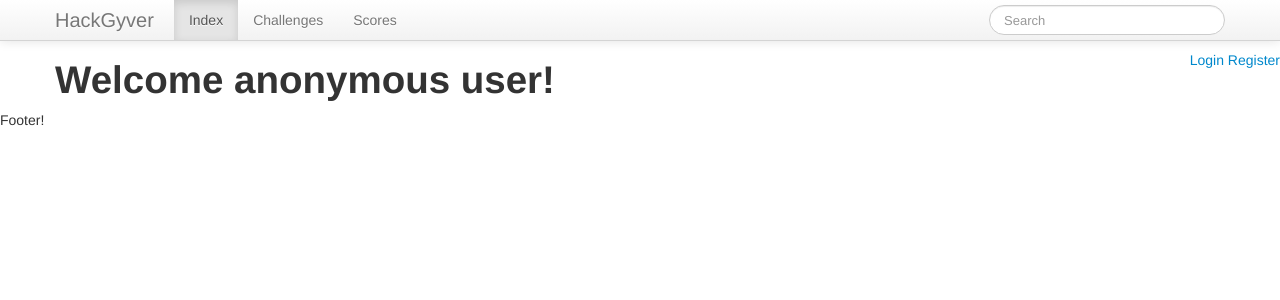
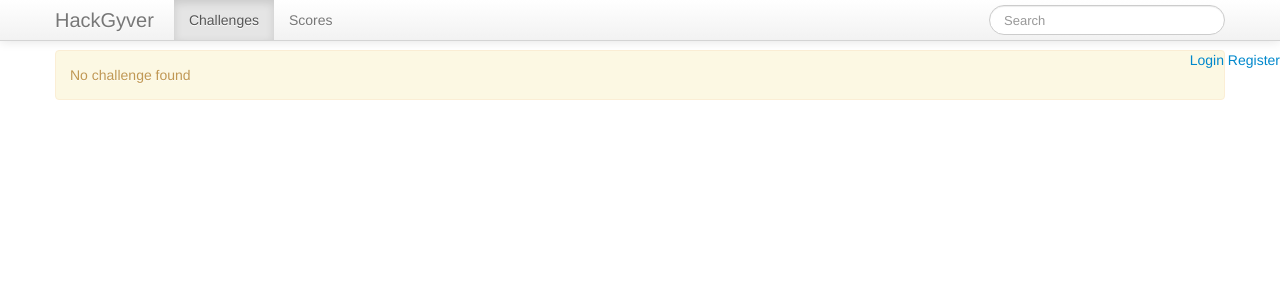
Before and after one commit to HackGyver/challenges, a Flask app: page / in a window 1280 px wide. Shown: the top 300 px of the page. Run offline with Flask 2, Linux system fonts and the light colour scheme; data that the repository does not hold is empty; parts of the project's set-up code (start-up, migrations or seed data) failed here and were passed over; some libraries are stand-ins or nearby versions.

Commit message:
delete index since it is useless

```diff
--- a/web/__init__.py
+++ b/web/__init__.py
@@ -24,7 +24,6 @@ webdb = SQLAlchemy(webapp)
 #   import web.database
 # It will import web.database which contains the definition models of the
 # database of the portal
-import web.main
 import web.database
 import web.login
 import web.challenges
--- a/web/challenges.py
+++ b/web/challenges.py
@@ -134,6 +134,7 @@ class ManageChallengeForm(wtf.Form):
         db.session.commit()
 
 
+@webapp.route('/')
 @webapp.route('/categories/')
 @webapp.route('/challenges/')
 def show_challenges():
@@ -175,7 +176,7 @@ def show_challenge(id):
 def create_challenge():
     if not login.current_user.is_authenticated():
         flash('You must be authenticated', 'error')
-        return redirect(url_for('index'), user=login.current_user)
+        return redirect(url_for('show_challenges'), user=login.current_user)
 
     form = ManageChallengeForm(request.form)
     if form.validate_on_submit():
@@ -193,16 +194,16 @@ def create_challenge():
 def edit_challenge(id):
     if not login.current_user.is_authenticated():
         flash('You must be authenticated', 'error')
-        return redirect(url_for('index'), user=login.current_user)
+        return redirect(url_for('show_challenges'), user=login.current_user)
 
     challenge = db.session.query(Challenge).filter(Challenge.id==id).first()
     if not challenge:
         flash('Unknow challenge', 'warning')
-        return redirect(url_for('index'), user=login.current_user)
+        return redirect(url_for('show_challenges'), user=login.current_user)
 
     if not login.current_user in challenge.authors:
         flash("You can't edit this challenge", 'warning')
-        return redirect(url_for('index'), user=login.current_user)
+        return redirect(url_for('show_challenges'), user=login.current_user)
 
     form = ManageChallengeForm(request.form, obj=challenge)
     if form.validate_on_submit():
--- a/web/login.py
+++ b/web/login.py
@@ -76,7 +76,7 @@ def login_view():
         user = form.get_user()
         login.login_user(user)
         flash('You were logged in', 'info')
-        return redirect(url_for('index'))
+        return redirect(url_for('show_challenges'))
 
     return render_template('form.html', form=form)
 
@@ -94,7 +94,7 @@ def register_view():
 
         login.login_user(user)
         flash('You were registered', 'info')
-        return redirect(url_for('index'))
+        return redirect(url_for('show_challenges'))
 
     return render_template('form.html', form=form)
 
@@ -103,7 +103,7 @@ def register_view():
 def logout_view():
     login.logout_user()
     flash('You were logged out', 'info')
-    return redirect(url_for('index'))
+    return redirect(url_for('show_challenges'))
 
 
 # Init Flask-Login
--- a/web/main.py
+++ /dev/null
@@ -1,16 +0,0 @@
-# -*- coding: utf-8 -*-
-"""
-
-    Main file for the web portal.
-
-"""
-
-
-from flask import render_template
-from flask.ext import login
-from web import webapp
-
-
-@webapp.route('/')
-def index():
-    return render_template('index.html', user=login.current_user)
--- a/web/templates/_layout.html
+++ b/web/templates/_layout.html
@@ -39,6 +39,8 @@
 
         {% block body %}{% endblock %}
 
+        {#
         {% include "_footer.html" %}
+        #}
     </body>
 </html>
--- a/web/templates/_navbar.html
+++ b/web/templates/_navbar.html
@@ -4,7 +4,6 @@
             <span class="brand">HackGyver</span>
             <ul class="nav">
             {% for endpoint, caption in [
-                ('index', 'Index'),
                 ('show_challenges', 'Challenges'),
                 ('show_scores', 'Scores')
             ] %}
--- a/web/templates/index.html
+++ /dev/null
@@ -1,13 +0,0 @@
-{% extends "_layout.html" %}
-
-{% block title %}Index{% endblock %}
-
-{% block body %}
-<div class="container">
-    {% if user and user.is_authenticated() %}
-        <h1>Hello {{ user.username }}!</h1>
-    {% else %}
-        <h1>Welcome anonymous user!</h1>
-    {% endif %}
-</div>
-{% endblock %}
--- a/web/user.py
+++ b/web/user.py
@@ -37,7 +37,7 @@ def show_settings():
 
     if not login.current_user.is_authenticated():
         flash('You must be authenticated', 'error')
-        return redirect(url_for('index'), user=login.current_user)
+        return redirect(url_for('show_challenges'), user=login.current_user)
 
     form = SettingsForm(request.form)
     if form.validate_on_submit():
```
